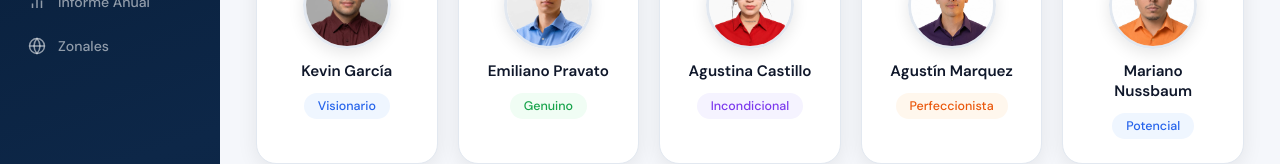
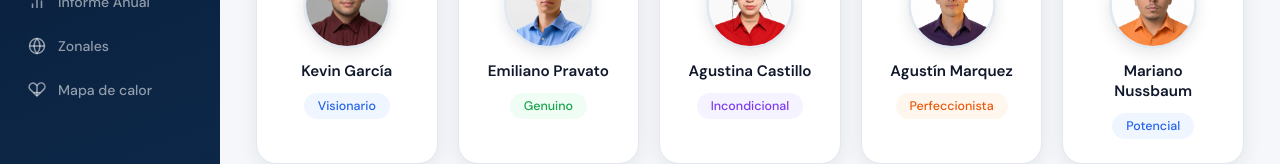
Before and after one commit to agustinmarquez-dev/las-tortuguitas-ninja, a plain HTML site: page index.html in a window 1280 px wide. Shown: the part 318-482 px from the top of the page. Drawn offline with nearby package versions, Linux system fonts and the light colour scheme.

Commit message:
Update index.html

```diff
--- a/index.html
+++ b/index.html
@@ -77,6 +77,10 @@
         <a href="#zonales" class="nav-item" data-page="zonales">
           <svg aria-hidden="true" viewBox="0 0 24 24" fill="none" stroke="currentColor" stroke-width="2"><circle cx="12" cy="12" r="10"/><line x1="2" y1="12" x2="22" y2="12"/><path d="M12 2a15.3 15.3 0 014 10 15.3 15.3 0 01-4 10 15.3 15.3 0 01-4-10 15.3 15.3 0 014-10z"/></svg>
           Zonales
+        </a>
+        <a href="./pages/mapa-calor.html" class="nav-item">
+          <svg aria-hidden="true" viewBox="0 0 24 24" fill="none" stroke="currentColor" stroke-width="2"><path d="M14 4.1 12 6 9.9 4.1a5 5 0 0 0-7 7.1L12 20l9.1-8.8a5 5 0 0 0-7.1-7.1z"/><path d="M12 6v14"/><path d="M7.5 15.5h9"/></svg>
+          Mapa de calor
         </a>
       </nav>
     </div>
```
